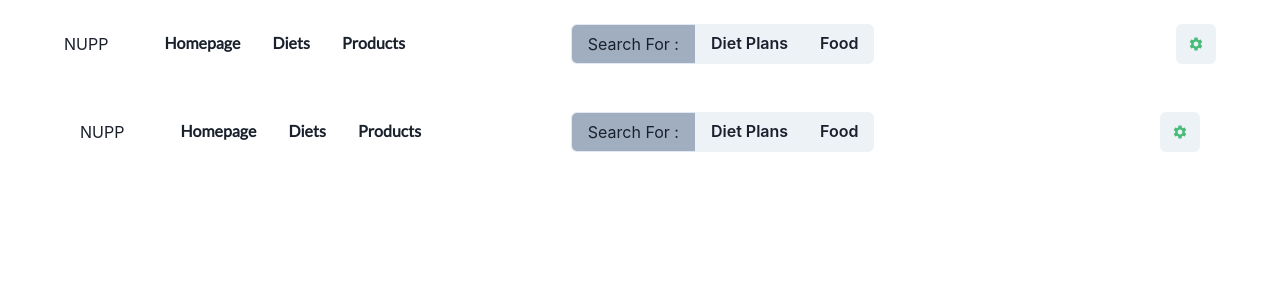
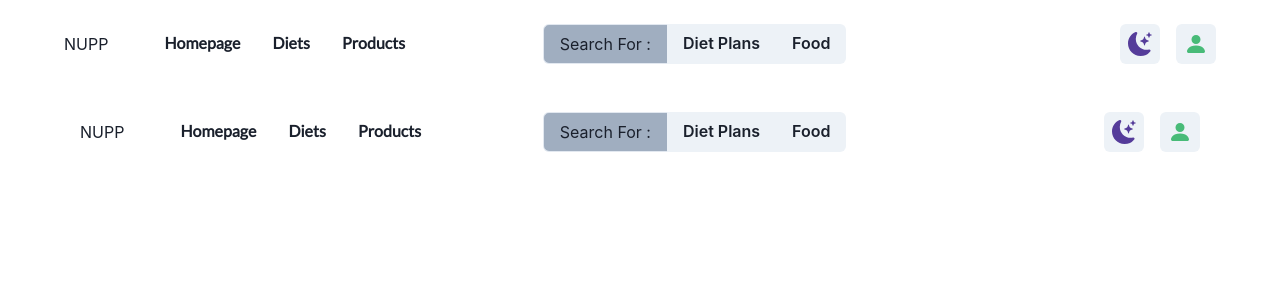
Before and after one commit to Makakusnik/Nupp, a Next.js app: page / in a window 1280 px wide. Shown: the top 300 px of the page. Built offline with nearby package versions, Linux system fonts and the light colour scheme.

Commit message:
Added Color mode toggle button

```diff
--- a/components/navigation/NavigationBar.tsx
+++ b/components/navigation/NavigationBar.tsx
@@ -13,17 +13,20 @@ import {
   Spacer,
   Stack,
   Text,
+  useColorMode,
 } from "@chakra-ui/react";
 import styled from "@emotion/styled";
 import NextLink from "next/link";
 import { SyntheticEvent, useEffect, useRef, useState } from "react";
 import { MdSettings } from "react-icons/md";
-import { JsxElement } from "typescript";
+import { BsMoonStarsFill, BsSunFill, BsFillPersonFill } from "react-icons/bs";
 import { NavigationLink } from "./Links";
 
 interface NavProps {}
 
 export const NavigationBar = ({}: NavProps) => {
+  const { colorMode, toggleColorMode } = useColorMode();
+
   return (
     <Flex
       h={"88px"}
@@ -45,9 +48,20 @@ export const NavigationBar = ({}: NavProps) => {
         </HStack>
       </HStack>
       <SearchBar />
-      <HStack>
+      <HStack spacing={"16px"}>
+        <IconButton
+          aria-label="Toggle light dark mode"
+          onClick={toggleColorMode}
+          icon={
+            colorMode === "light" ? (
+              <Box as={BsMoonStarsFill} size="24px" color="purple.700" />
+            ) : (
+              <Box as={BsSunFill} size="24px" color="yellow.400" />
+            )
+          }
+        />
         <IconButton aria-label="Log In">
-          <Box as={MdSettings} size="16px" color="green.400"></Box>
+          <Box as={BsFillPersonFill} size="24px" color="green.400"></Box>
         </IconButton>
       </HStack>
     </Flex>
@@ -58,24 +72,36 @@ const SearchBar = () => {
   const [isDietSearch, setDietSearch] = useState<boolean>();
   const [isFoodSearch, setFoodSearch] = useState<boolean>();
   const [isSearchingState, setSearchingState] = useState<boolean>();
+
+  /** inputRef is used for referencing Input field and to read input from it**/
   const inputRef = useRef<HTMLInputElement>(null);
 
-  const [searchQuery, setSearchQuery] = useState<string>();
-
+  /**
+   * Resets searching bar to default state.
+   *
+   * **/
   const handleLostFocus = (e: SyntheticEvent) => {
-    setSearchingState(false);
-    setDietSearch(false);
-    setFoodSearch(false);
+    if (inputRef.current && inputRef.current.value === "") {
+      setSearchingState(false);
+      setDietSearch(false);
+      setFoodSearch(false);
+    }
   };
 
-  // Sets diet search state.
+  /**
+   * Handles click on Diet button.
+   * **/
   const handleClickDietButton = () => {
+    setFoodSearch(false);
     setDietSearch(true);
     setSearchingState(true);
   };
 
-  // Sets food search state on
+  /**
+   * Handles click on Food button.
+   * **/
   const handleClickFoodButton = () => {
+    setDietSearch(false);
     setFoodSearch(true);
     setSearchingState(true);
   };
@@ -89,9 +115,17 @@ const SearchBar = () => {
   return (
     <HStack marginRight={["0px", "0px", "8px", "80px", "144px"]}>
       <InputGroup>
+        {/*
+         *  Changes post-fix of Left Searchbar Addon
+         *  isSearchingState -> Informs about state of searchbar
+         *  isDietSearch -> Informs about which state has been chosen
+         */}
         <InputLeftAddon bg={"gray.400"}>{`Search For ${
           isSearchingState ? (isDietSearch ? "Diet plan" : "Product") : ""
         } :`}</InputLeftAddon>
+        {/**
+         * Hides Button Group when isSearchingState is true
+         **/}
         <ButtonGroup hidden={isSearchingState}>
           <HStack spacing={0}>
             <Button onClick={handleClickDietButton} borderRadius={0}>
@@ -105,10 +139,8 @@ const SearchBar = () => {
             </Button>
           </HStack>
         </ButtonGroup>
-        {/* Tuto je hidden, prerobiť na state*/}
         <Input
           ref={inputRef}
-          autoFocus={true}
           hidden={!isSearchingState}
           onBlur={handleLostFocus}
           type="search"
```
